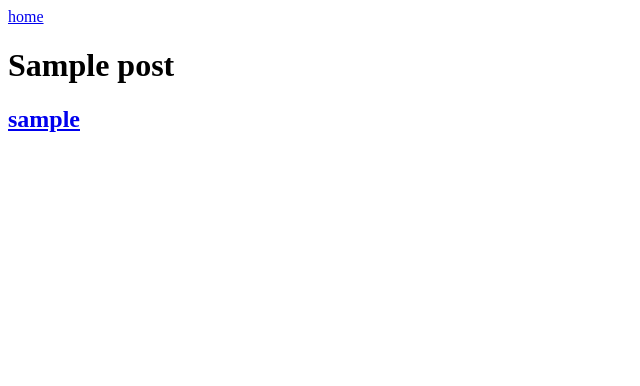
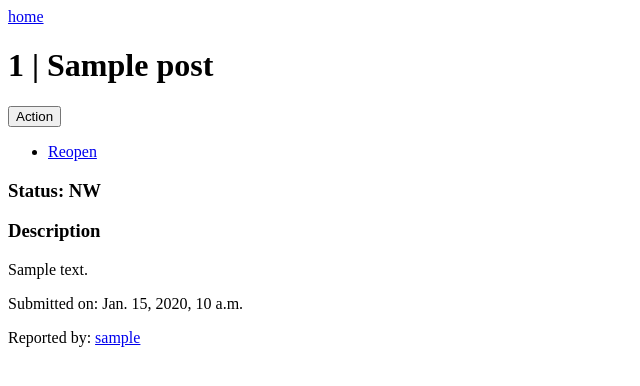
Before and after one commit to cjrojas72/bug-tracker, a Django app: page /ticket/1 in a window 1280 px wide. Shown: the top 386 px of the page, without its empty margins (0-640 px from the left). Run offline with Django 3.2, Linux system fonts and the light colour scheme; tables that the repository leaves empty hold one stand-in row (values such as "Sample post").

Commit message:
basic func done

```diff
--- a/post_bugs/templates/ticketview.html
+++ b/post_bugs/templates/ticketview.html
@@ -7,7 +7,37 @@
   </head>
   <body>
     <a href="{% url 'home' %}">home</a>
-    <h1>{{ data.title }}</h1>
-    <a href="/profile/{{ data.author.id}}"><h2>{{ data.author }}</h2></a>
+    <h1>{{data.id}} | {{ data.title }}</h1>
+    <div class="dropdown">
+      <button>
+        Action
+      </button>
+      {% if data.completed_by %}
+      <ul class="dropdown-menu">
+        <li><a href="/reopen/{{data.id}}">Reopen</a></li>
+      </ul>
+      {% elif data.assigned_to %}
+      <ul class="dropdown-menu">
+        <li><a href="#">Edit</a></li>
+        <li><a href="/complete/{{data.id}}">Complete</a></li>
+        <li><a href="/returnticket/{{data.id}}">Return Ticket</a></li>
+        <li><a href="#">Mark Ticket as invalid</a></li>
+      </ul>
+      {% else %}
+      <ul class="dropdown-menu">
+        <li><a href="#">Edit</a></li>
+        <li><a href="/assign/{{data.id}}">Assign Ticket to You</a></li>
+        <li><a href="#">Mark Ticket as invalid</a></li>
+      </ul>
+      {% endif %}
+    </div>
+    <h3>Status: {{data.status}}</h3>
+    <h3>Description</h3>
+    <p>{{data.description}}</p>
+    <p>Submitted on: {{data.date}}</p>
+    <p>
+      Reported by:
+      <a href="/profile/{{ data.author.id}}">{{ data.author }}</a>
+    </p>
   </body>
 </html>
--- a/post_bugs/urls.py
+++ b/post_bugs/urls.py
@@ -4,7 +4,11 @@ from post_bugs import views
 urlpatterns = [
     path('', views.index, name="home"),
     path('addticket/', views.add_ticket_view),
-    path('ticket/<int:id>', views.ticketview),
+    path('ticket/<int:id>', views.ticketview, name="ticket"),
+    path('assign/<int:id>', views.assignticket),
+    path('returnticket/<int:id>', views.returnticket, name="return"),
+    path('complete/<int:id>', views.completeticket, name="complete"),
+    path('reopen/<int:id>', views.reopenticket, name="reopen"),
     path('profile/<int:id>', views.userview),
     path('login/', views.loginview, name="login"),
     path('logout/', views.logoutview),
--- a/post_bugs/views.py
+++ b/post_bugs/views.py
@@ -60,6 +60,40 @@ def ticketview(request, id):
     return render(request, 'ticketview.html', {'data': data})
 
 
+def assignticket(request, id):
+    data = Post.objects.get(id=id)
+    data.status = 'IP'
+    data.assigned_to = request.user
+    data.save()
+    return HttpResponseRedirect(reverse("home"))
+
+
+def returnticket(request, id):
+    data = Post.objects.get(id=id)
+    data.status = 'NW'
+    data.assigned_to = None
+    data.save()
+    return HttpResponseRedirect(reverse("home"))
+
+
+def completeticket(request, id):
+    data = Post.objects.get(id=id)
+    data.status = 'DN'
+    data.assigned_to = None
+    data.completed_by = request.user
+    data.save()
+    return HttpResponseRedirect(reverse("home"))
+
+
+def reopenticket(request, id):
+    data = Post.objects.get(id=id)
+    data.status = 'NW'
+    data.assigned_to = None
+    data.completed_by = None
+    data.save()
+    return HttpResponseRedirect(reverse("home"))
+
+
 def userview(request, id):
     author = CustUser.objects.get(id=id)
     posts = Post.objects.filter(author=author)
```
Also changed, not shown: post_bugs/templates/index.html (+7 -4 lines).
